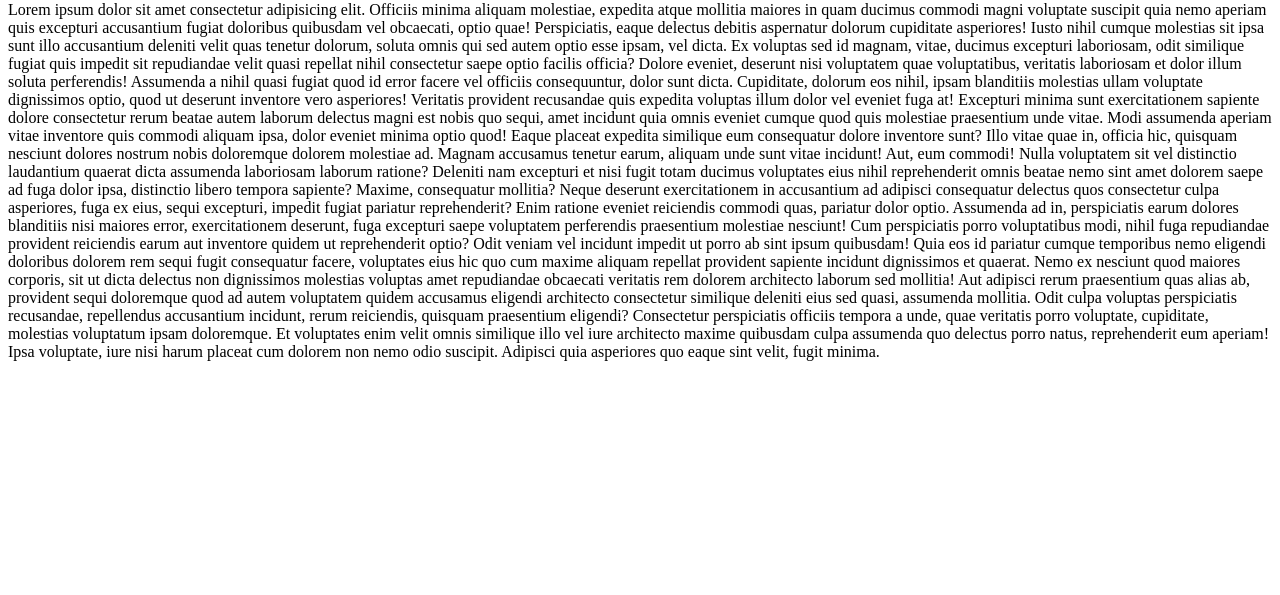
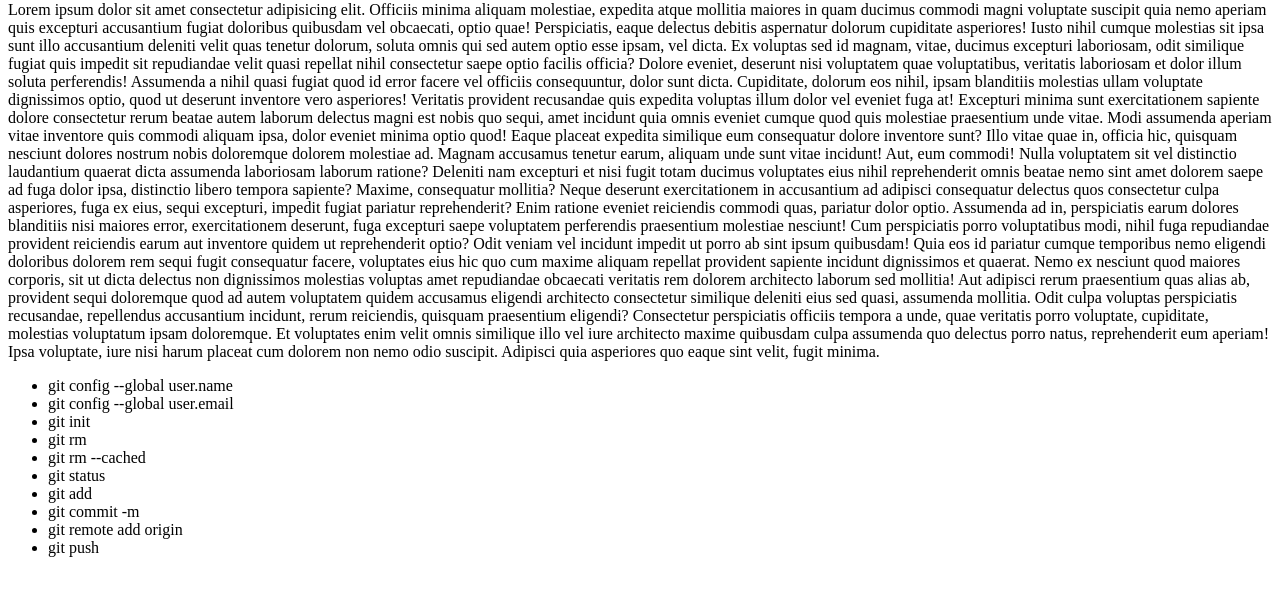
Before and after one commit to Eugene270987/Github, a plain HTML site: page index.html in a window 1280 px wide. Shown: the part 79-674 px from the top of the page. Drawn offline with Linux system fonts and the light colour scheme.

Commit message:
Attached a list of commands learned

```diff
--- a/index.html
+++ b/index.html
@@ -63,5 +63,18 @@
       aperiam! Ipsa voluptate, iure nisi harum placeat cum dolorem non nemo odio
       suscipit. Adipisci quia asperiores quo eaque sint velit, fugit minima.
     </p>
+
+    <ul>
+      <li>git config --global user.name</li>
+      <li>git config --global user.email</li>
+      <li>git init</li>
+      <li>git rm</li>
+      <li>git rm --cached</li>
+      <li>git status</li>
+      <li>git add</li>
+      <li>git commit -m</li>
+      <li>git remote add origin <link /></li>
+      <li>git push</li>
+    </ul>
   </body>
 </html>
```
